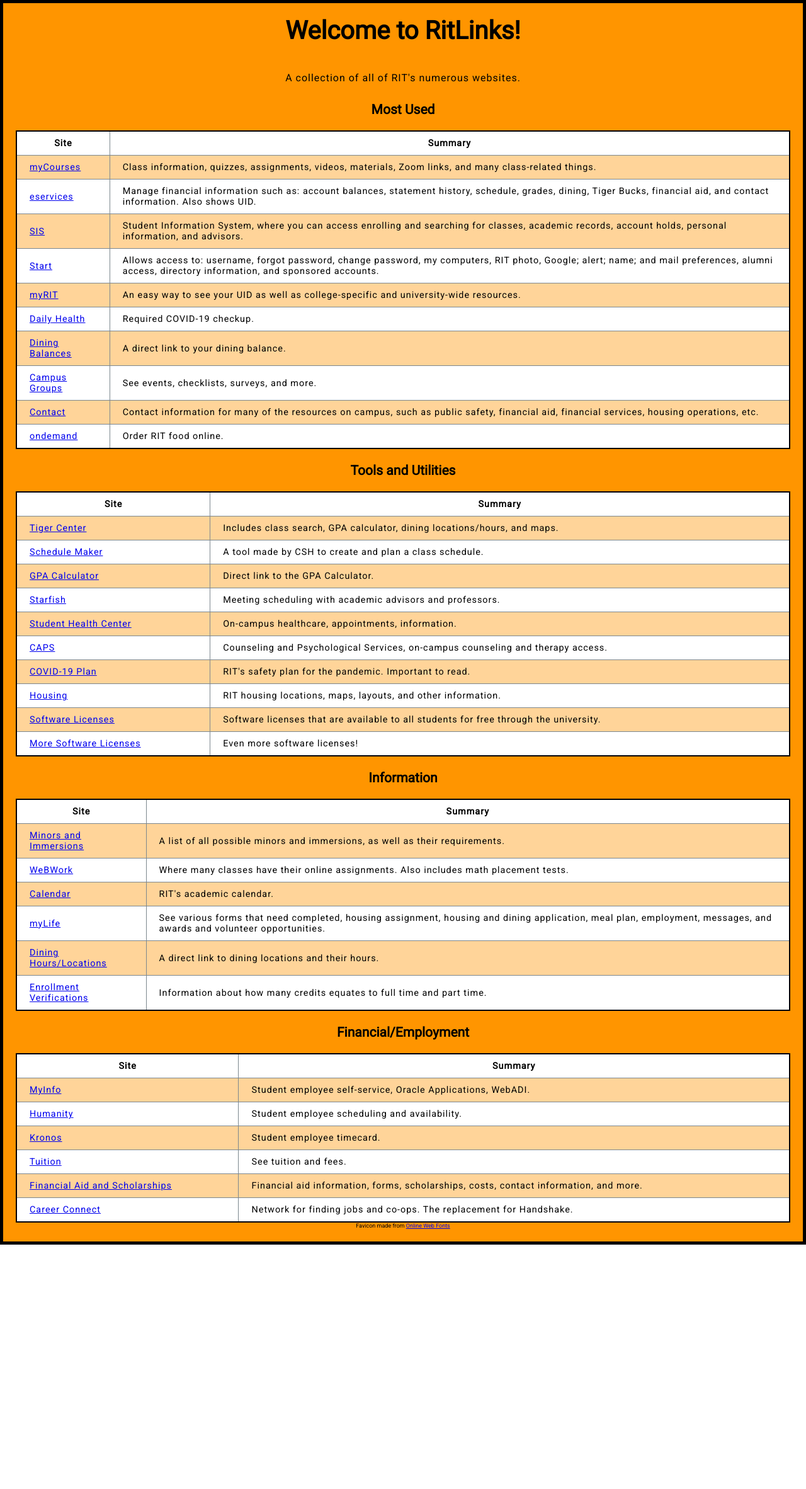
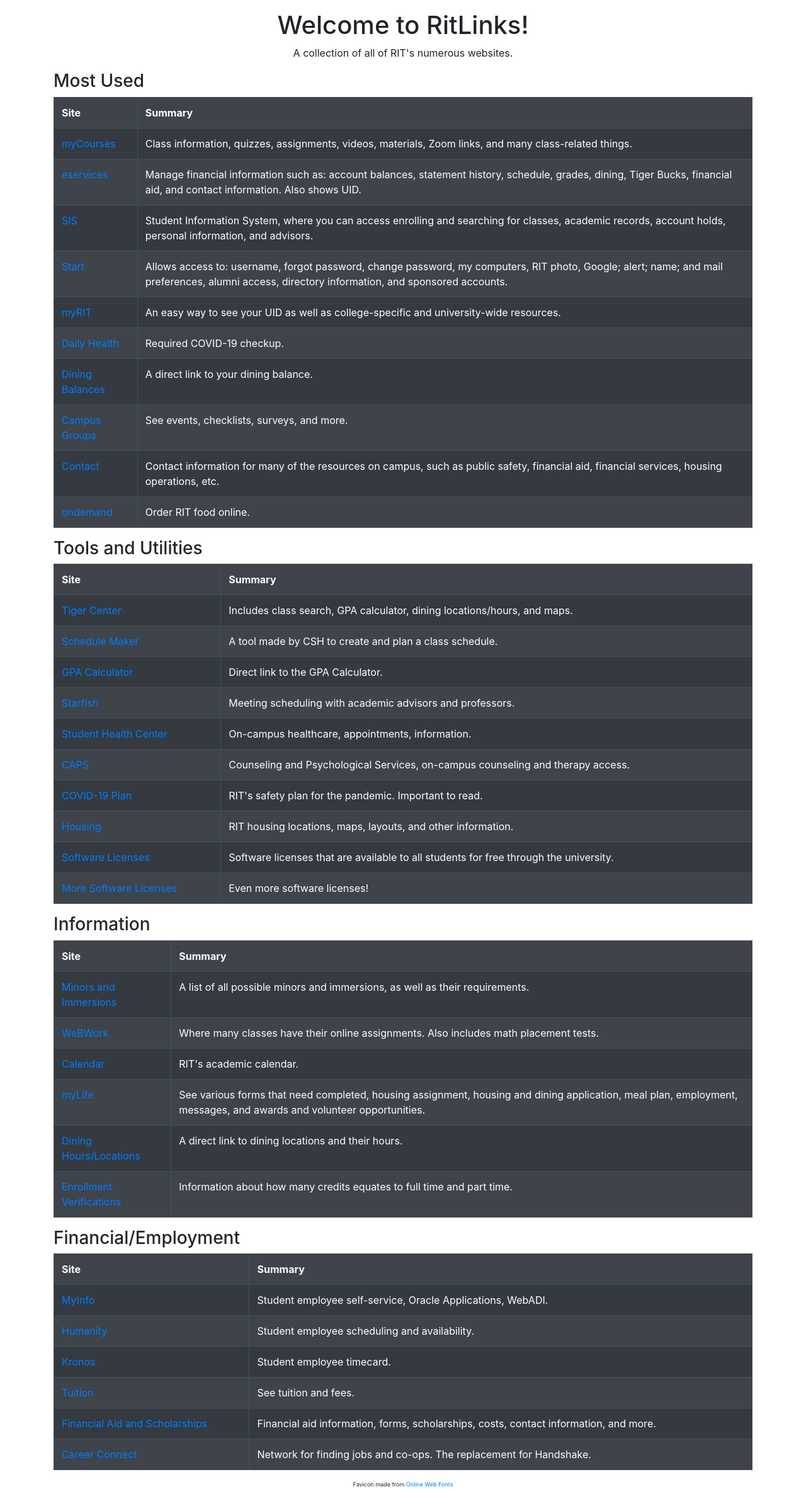
Before and after one commit to klairecodes/ritlinks, a Django app: page /linker/ in a window 1280 px wide. Shown: the whole page at 63% size. Before the commit the page ends 1976 px from the top, so only its background shows below. Run offline with Django 3.2, Linux system fonts and the light colour scheme; data comes from the database, SQL or seed files in the repository; some libraries are stand-ins or nearby versions.

Commit message:
started bootstrap conversion, removed deprecated files

```diff
--- a/linker/static/css/minimal-table.css
+++ /dev/null
@@ -1,31 +0,0 @@
-html {
-  font-size: 18px;
-  font-family: 'Roboto', sans-serif;
-  background-color: #FFFFFF;
-}
-
-
-td, th {
-  border: 1px solid #7C878E;
-  padding: 10px 20px;
-}
-
-th {
-  background-color: #ffffff;
-}
-
-td {
-  text-align: left;
-}
-
-tr:nth-child(even) td {
-  background-color: #ffd499;
-}
-
-tr:nth-child(odd) td {
-  background-color: #ffffff;
-}
-
-caption {
-  padding: 10px;
-}
--- a/linker/static/css/styles.css
+++ /dev/null
@@ -1,47 +0,0 @@
-html {
-  font-size: 14px;
-  font-family: 'Roboto', sans-serif;
-  background-color: #FFFFFF;
-}
-
-body {
-  /*width: 800px;*/
-  width: available;
-  margin: 0 auto;
-  background-color: #FF9500;
-  padding: 0 20px 20px 20px;
-  border: 5px solid black;
-}
-
-table {
-  width: 100%;
-  border-collapse: collapse;
-  border: 2px solid #000000;
-  letter-spacing: 1px;
-  font-size: 0.8rem;
-}
-
-h1 {
-  font-size: 40px;
-  text-align: center;
-
-  margin: 0;
-  padding: 20px 0;
-  color: #000000;
-}
-
-h3 {
-  text-align: center;
-}
-
-p, li {
-  font-size: 16px;
-  text-align: center;
-  line-height: 2;
-  letter-spacing: 1px;
-}
-
-img {
-  display: block;
-  margin: 0 auto;
-}
--- a/linker/templates/base_generic.html
+++ b/linker/templates/base_generic.html
@@ -6,9 +6,15 @@
     <meta charset="UTF-8">
     <title>Better RIT Links!</title>
     <link href="https://fonts.googleapis.com/css2?family=Roboto&display=swap" rel="stylesheet">
-    <link rel="stylesheet" href="{% static 'css/styles.css' %}">
-    <link rel="stylesheet" href="{% static 'css/minimal-table.css' %}">
+    {% comment %} <link rel="stylesheet" href="{% static 'css/styles.css' %}"> {% endcomment %}
+    {% comment %} <link rel="stylesheet" href="{% static 'css/minimal-table.css' %}"> {% endcomment %}
     <link rel="shortcut icon" type="image/png" href="{% static 'fav/favicon.ico' %}"/>
+    <!--Stuff for Bootstrap-->
+    <meta name="viewport" content="width=device-width, initial-scale=1">
+    <link rel="stylesheet" href="https://maxcdn.bootstrapcdn.com/bootstrap/4.5.2/css/bootstrap.min.css">
+    <script src="https://ajax.googleapis.com/ajax/libs/jquery/3.5.1/jquery.min.js"></script>
+    <script src="https://cdnjs.cloudflare.com/ajax/libs/popper.js/1.16.0/umd/popper.min.js"></script>
+    <script src="https://maxcdn.bootstrapcdn.com/bootstrap/4.5.2/js/bootstrap.min.js"></script>
 </head>
 
 <body>
--- a/linker/templates/index.html
+++ b/linker/templates/index.html
@@ -3,11 +3,16 @@
 {% block content %}
 
 <body>
-    <h1>Welcome to RitLinks!</h1>
-    <p>{{ top_message }}</p>
+  <div class="container pt-3">
+    {% comment %} <div class="progress bg-warning fixed-top" style="height:8px">
+      <div class="progress-bar"></div>
+    </div> {% endcomment %}
+    <h1 class="text-center">Welcome to RitLinks!</h1>
+    <p class="text-center">{{ top_message }}</p>
     {% for category in all_categories %}
     <h3>{{ category }}</h3>
-    <table>
+    <div class="table-responsive-sm">
+      <table class="table table-dark table-striped table-hover table-bordered">
           <tr>
               <th>Site</th>
               <th>Summary</th>
@@ -22,6 +27,8 @@
           {% endfor %}
       </table>
     {% endfor %}
+    </div>
+    </div>
 
 </body>
 
--- a/ritlinks/settings.py
+++ b/ritlinks/settings.py
@@ -124,3 +124,6 @@ USE_TZ = True
 # https://docs.djangoproject.com/en/3.1/howto/static-files/
 
 STATIC_URL = '/static/'
+
+# Joining static directories together
+STATICFILES_DIRS = [os.path.join(BASE_DIR, 'static')]
```
Also changed, not shown: 1 other file. Lines whose indentation alone changed are shown as unchanged.
